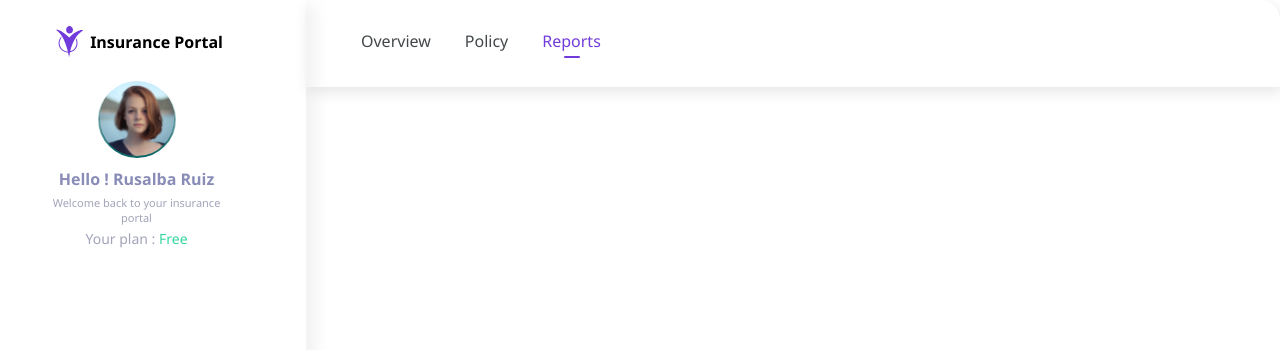
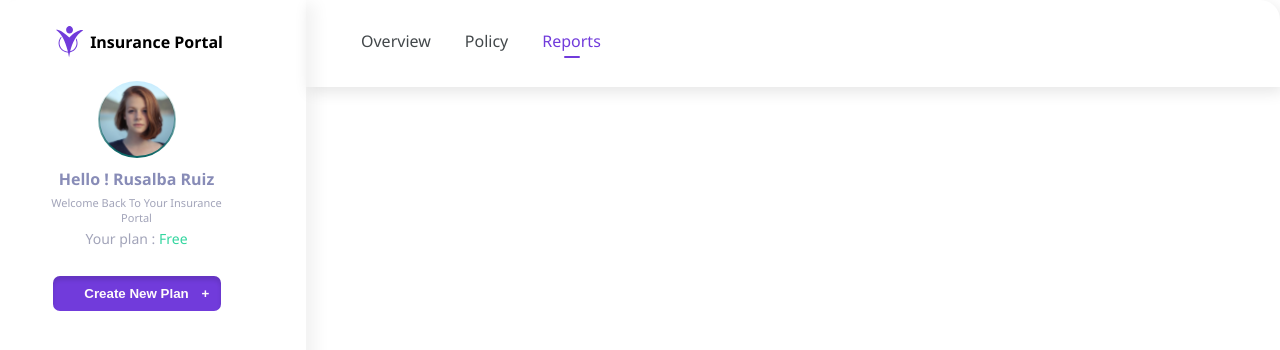
Before and after one commit to valmir-haxholli/reports-app, a React (Create React App) app: page / in a window 1280 px wide. Shown: the top 350 px of the page. Built offline with nearby package versions, Linux system fonts and the light colour scheme.

Commit message:
Button component added

```diff
--- a/src/components/Avatar/Avatar.scss
+++ b/src/components/Avatar/Avatar.scss
@@ -10,6 +10,7 @@
     padding: 5px 0;
   }
   p {
+    text-transform: capitalize;
     padding-bottom: 4px;
     font-size: 11px;
     font-weight: 400;
--- a/src/components/Button/Button.js
+++ b/src/components/Button/Button.js
@@ -0,0 +1,11 @@
+import React from 'react';
+
+import './Button.scss';
+
+const Button = () => {
+    return (
+        <button>Create New Plan</button>
+    );
+};
+
+export default Button;
--- /dev/null
+++ b/src/components/Button/Button.scss
@@ -0,0 +1,27 @@
+@import '../../styles/_variables.scss';
+@import '../../styles/_mixins.scss';
+
+button {
+  position: relative;
+  min-width: 168px;
+  min-height: 35px;
+  margin: 28px 0 58px 0;
+  padding: 8px 19px;
+  font-weight: 700;
+  background: $link-color;
+  color: $bt-color;
+  border: none;
+  border-radius: 7px;
+  box-shadow: inset 0px 4px 4px rgba(0, 0, 0, 0.12);
+  cursor: pointer;
+  @include transition(all 0.5s ease);
+  &:hover {
+    background: darken($link-color, 20%);
+  }
+  &::after {
+    content: "+";
+    position: absolute;
+    right: 5px;
+    width: 20px;
+  }
+}
--- a/src/components/Sidebar/Sidebar.js
+++ b/src/components/Sidebar/Sidebar.js
@@ -2,6 +2,7 @@ import React from 'react';
 import { ReactComponent as Logo } from '../../assets/images/logo.svg';
 
 import Avatar from "../Avatar/Avatar";
+import Button from "../Button/Button";
 
 import './Sidebar.scss';
 
@@ -13,6 +14,7 @@ const Sidebar = () => {
                 <h1>Insurance Portal</h1>
             </div>
             <Avatar />
+            <Button />
         </div>
     );
 };
--- a/src/components/Sidebar/Sidebar.scss
+++ b/src/components/Sidebar/Sidebar.scss
@@ -3,6 +3,7 @@
   min-width: 306px;
   height: 100vh;
   padding: 26px 83px 33px 50px;
+  text-align: center;
   box-shadow: 10px 3px 15px rgba(0, 0, 0, 0.05);
   border-radius: 20px 0 20px 20px;
 
--- a/src/styles/_variables.scss
+++ b/src/styles/_variables.scss
@@ -4,3 +4,4 @@ $bg-color: #F4F5F9;
 $info-color: #888CB7;
 $text-color: #A2A4B9;
 $timeline-color: #33D69F;
+$bt-color: #FFFBFB;
```
